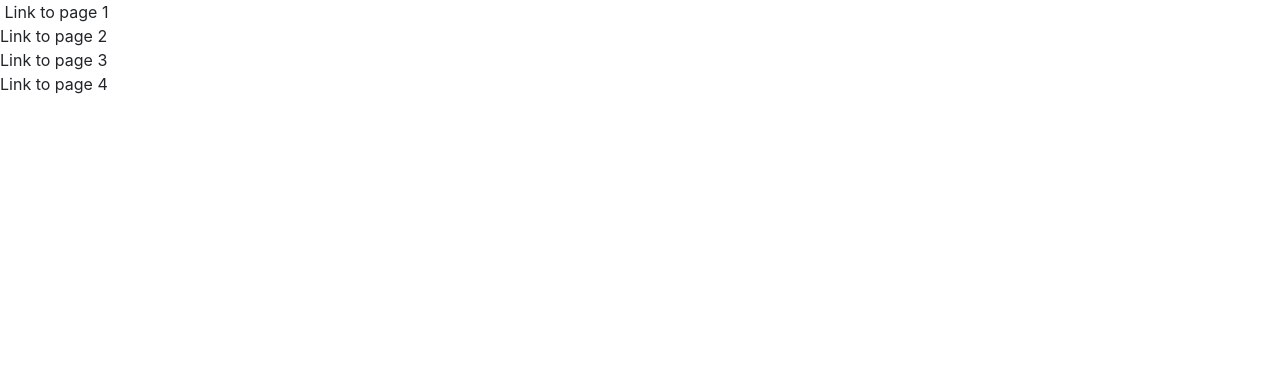
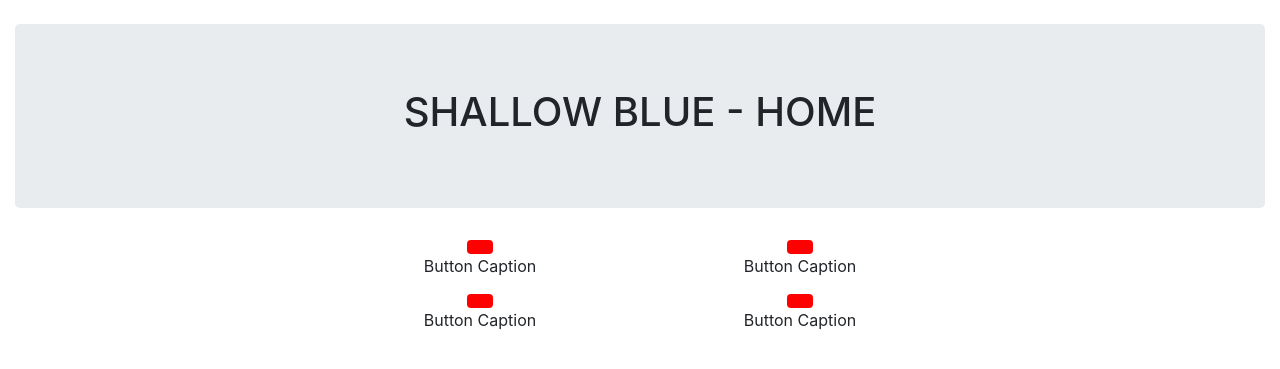
Before and after one commit to QuasarX1/Shallow-Blue, a Flask app: page / in a window 1280 px wide. Shown: the top 369 px of the page. Run offline with Flask 2, Linux system fonts and the light colour scheme; some libraries are stand-ins or nearby versions.

Commit message:
Sorted the basic layout of the Splash Page. Added a blank style sheet.

```diff
--- a/Shallow Blue Flask Web Server/templates/SplashPage.html
+++ b/Shallow Blue Flask Web Server/templates/SplashPage.html
@@ -3,11 +3,39 @@
 {% block pageTitle %}Shallow Blue - Home{% endblock %}
 
 {% block bodyContent %}
-Link to page 1
-<br />
-Link to page 2
-<br />
-Link to page 3
-<br />
-Link to page 4
+<div class="container-fluid">
+    <header class="jumbotron">
+        <h1 style="text-align:center">SHALLOW BLUE - HOME</h1>
+    </header>
+
+    <div class="row">
+        <div class="col-sm-3"></div>
+        <div class="col-sm-3" style="text-align: center">
+            <a class="btn btn-default" href="" style="background-color: red"></a>
+            <br />
+            <p>Button Caption</p>
+        </div>
+        <div class="col-sm-3" style="text-align: center">
+            <a class="btn btn-default" href="" style="background-color: red"></a>
+            <br />
+            <p>Button Caption</p>
+        </div>
+        <div class="col-sm-3"></div>
+    </div>
+
+    <div class="row">
+        <div class="col-sm-3"></div>
+        <div class="col-sm-3" style="text-align: center">
+            <a class="btn btn-default" href="" style="background-color: red"></a>
+            <br />
+            <p>Button Caption</p>
+        </div>
+        <div class="col-sm-3" style="text-align: center">
+            <a class="btn btn-default" href="" style="background-color: red"></a>
+            <br />
+            <p>Button Caption</p>
+        </div>
+        <div class="col-sm-3"></div>
+    </div>
+</div>
 {% endblock %}
```
Also changed, not shown: Shallow Blue Flask Web Server/static/content/ShallowBlue.css (added), 2 other files.
